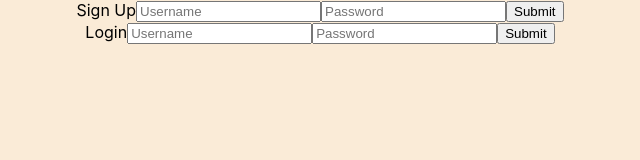
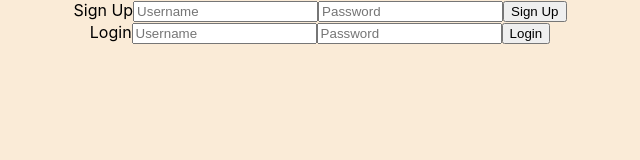
Before and after one commit to rschmelter/flashcard-app, a React (Create React App) app in the folder client/: page / in a window 1280 px wide. Shown: the top 160 px of the page, without its empty margins (320-960 px from the left). Built offline with nearby package versions, Linux system fonts and the light colour scheme.

Commit message:
change text on submit buttons

```diff
--- a/client/src/containers/CardForm.js
+++ b/client/src/containers/CardForm.js
@@ -46,7 +46,7 @@ class CardForm extends Component {
                     <label>Create Card</label>
                 <input name="front" placeholder="Question" type="text" onChange={(event) => this.handleChange(event)} value={this.state.front}/>
                 <input name="back" placeholder="Answer" type="text" onChange={(event) => this.handleChange(event)} value={this.state.back}/>
-                <input type="submit"/>
+                <input type="submit" value="Create Card"/>
             </form>
           </div>
 
--- a/client/src/containers/DeckForm.js
+++ b/client/src/containers/DeckForm.js
@@ -41,7 +41,7 @@ class DeckForm extends Component {
             <form onSubmit={this.handleSubmit}>
                     <label>Create Deck</label>
                 <input name="name" placeholder="Name" type="text" onChange={(event) => this.handleChange(event)} value={this.state.name}/>
-                <input type="submit"/>
+                <input type="submit" value="Create Deck"/>
             </form>
           </div>
 
--- a/client/src/containers/login.js
+++ b/client/src/containers/login.js
@@ -40,7 +40,7 @@ class Login extends Component {
                     <label>Login</label>
                 <input name="username" placeholder="Username" type="text" onChange={(event) => this.handleChange(event)} value={this.state.username}/>
                 <input name="password" placeholder="Password" type="password" onChange={(event) => this.handleChange(event)} value={this.state.password}/>
-                <input type="submit"/>
+                <input type="submit" value="Login"/>
             </form>
           </div>
 
--- a/client/src/containers/signup.js
+++ b/client/src/containers/signup.js
@@ -40,7 +40,7 @@ class SignUp extends Component {
                     <label>Sign Up</label>
                 <input name="username" placeholder="Username" type="text" onChange={(event) => this.handleChange(event)} value={this.state.username}/>
                 <input name="password" placeholder="Password" type="password" onChange={(event) => this.handleChange(event)} value={this.state.password}/>
-                <input type="submit"/>
+                <input type="submit" value="Sign Up"/>
             </form>
           </div>
 
```
